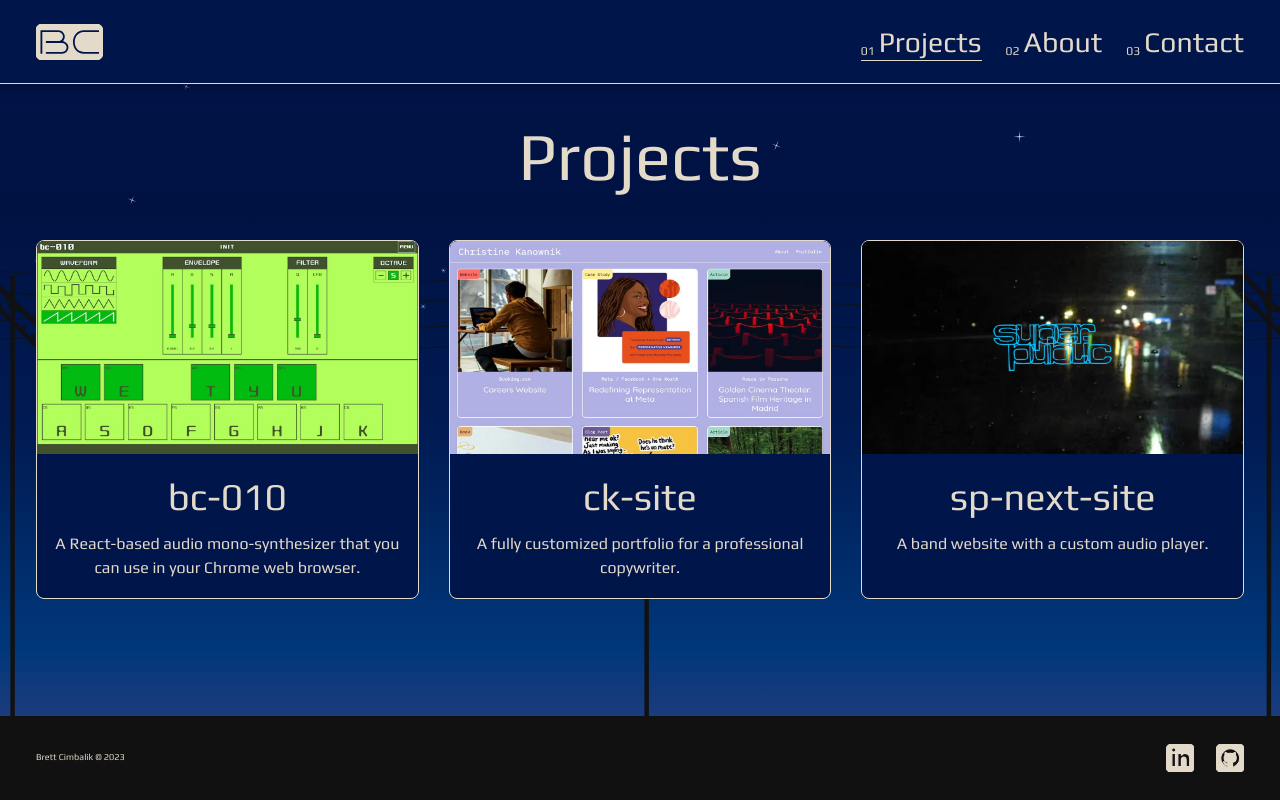
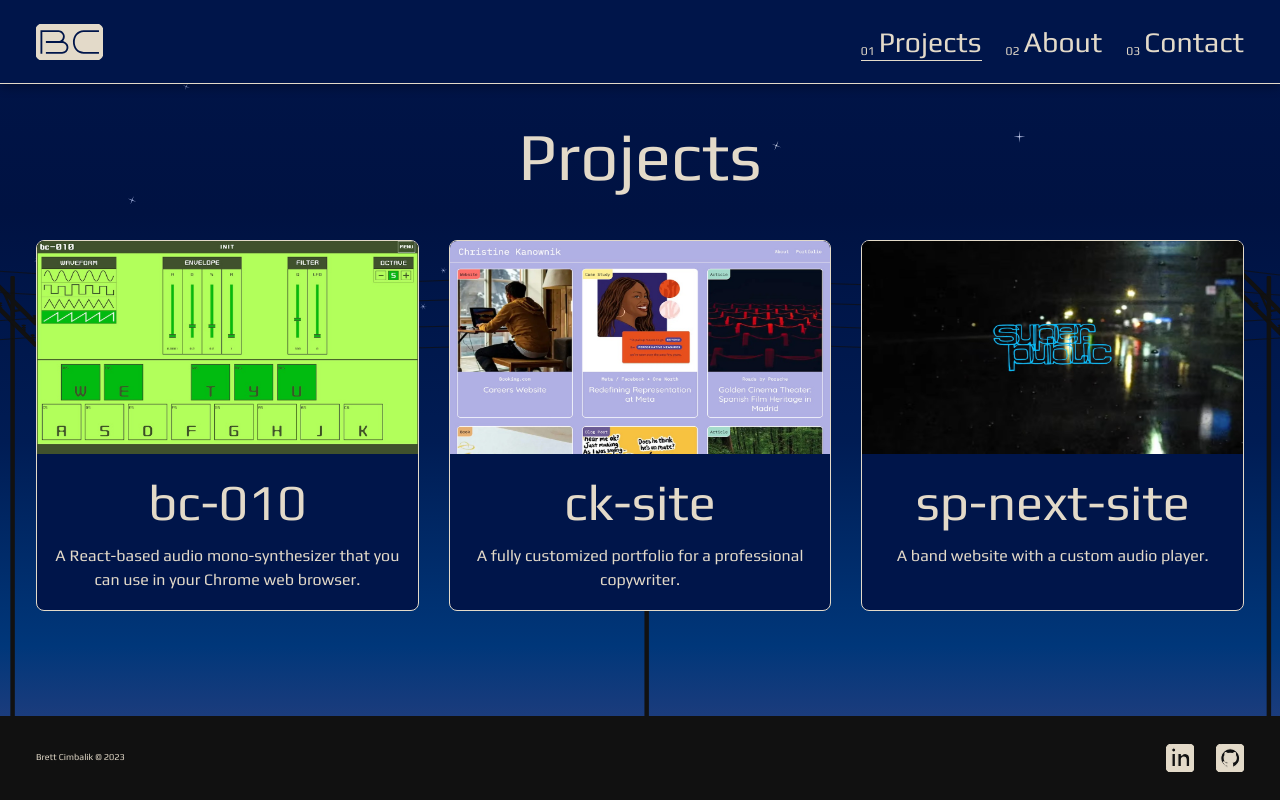
Before and after one commit to bcimbali/my-site-2, a Next.js app: page /projects in a window 1280 px wide. Built offline with nearby package versions, Linux system fonts and the light colour scheme; a web font is replaced by a local one.

Commit message:
fix(ally): fix heading hierarchy in /projects

```diff
--- a/src/components/ProjectCard/index.tsx
+++ b/src/components/ProjectCard/index.tsx
@@ -55,7 +55,7 @@ const OuterCardLink = styled(Link)`
   flex-direction: column;
 `;
 
-const Title = styled.h3`
+const Title = styled.h2`
   ${({ theme: { themeColors } }) => css`
     color: ${themeColors.headings};
     text-align: center;
```
